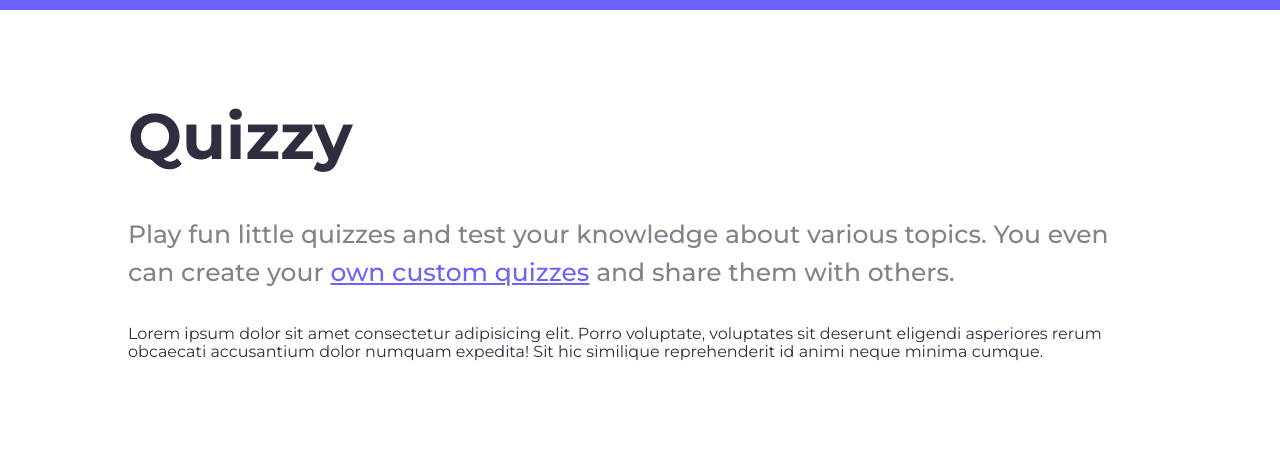
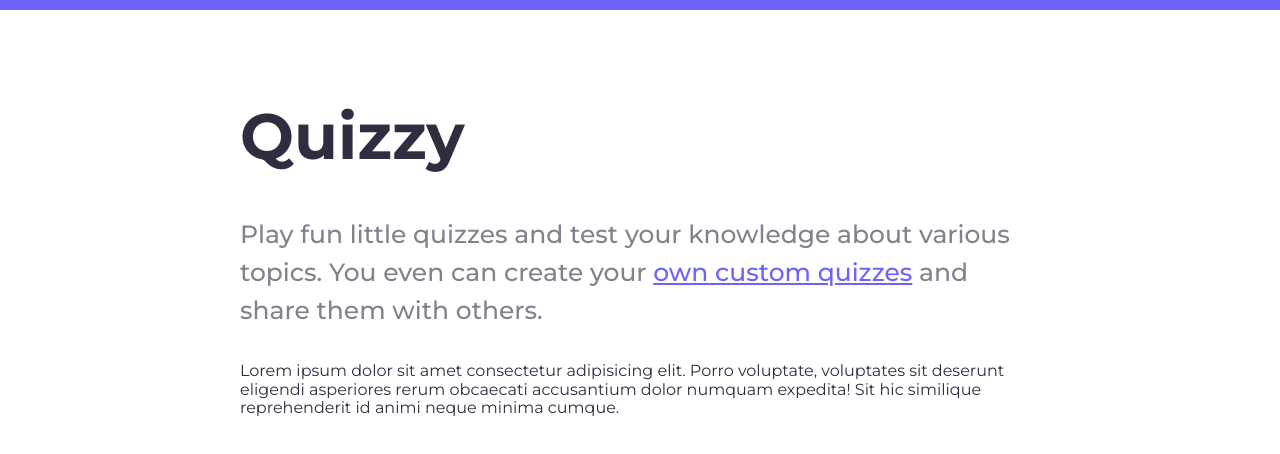
Before and after one commit to mikareich/quizzy, a Next.js app: page / in a window 1280 px wide. Shown: the top 454 px of the page. Built offline with nearby package versions, Linux system fonts and the light colour scheme.

Commit message:
update container size

```diff
--- a/components/Layouts/DefaultLayout.tsx
+++ b/components/Layouts/DefaultLayout.tsx
@@ -8,7 +8,7 @@ interface DefaultLayoutProps extends MetaLayoutProps {
 }
 
 const containerStyles = css`
-  width: clamp(280px, 80vw, 1080px);
+  width: clamp(280px, 80vw, 800px);
   margin: 90px auto 0 auto;
 `
 
```
